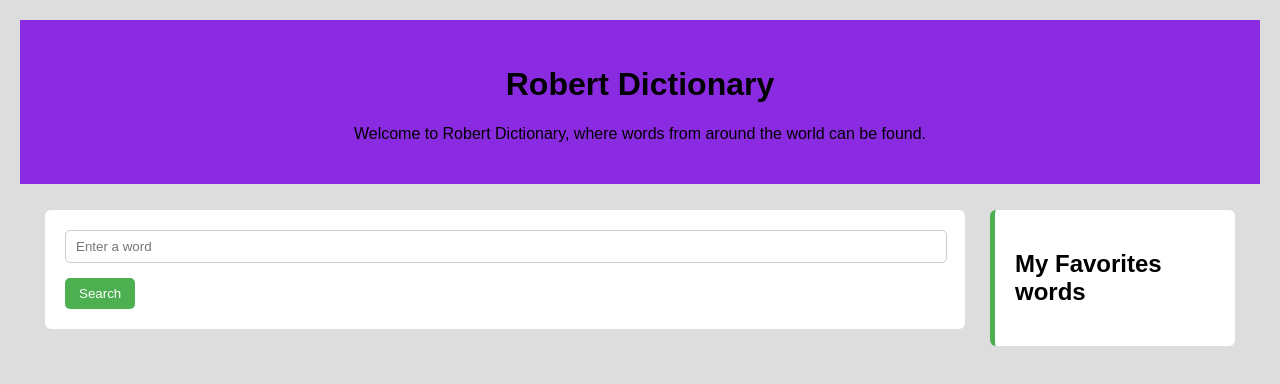
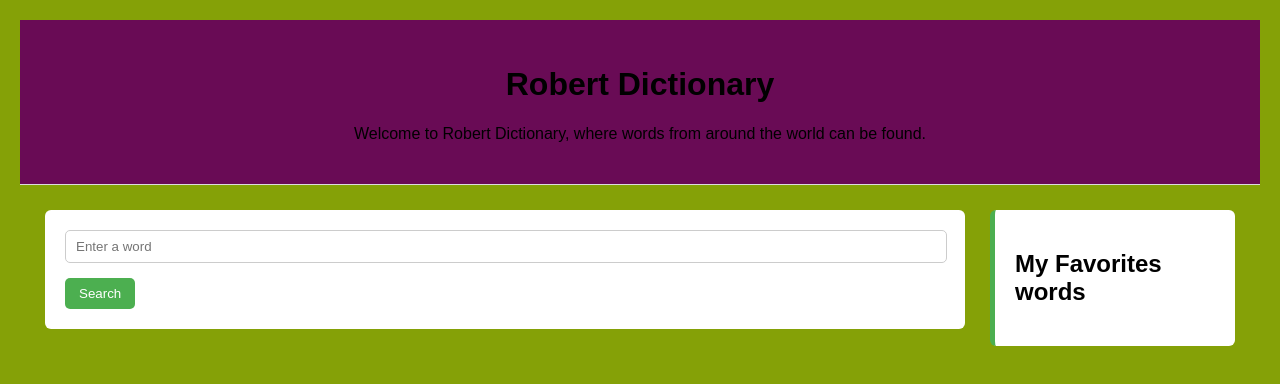
Before and after one commit to robert00-1/robert_dictionary, a plain HTML site: page index.html in a window 1280 px wide. Drawn offline with Linux system fonts and the light colour scheme.

Commit message:
addition of more style and screenshot on README.md

```diff
--- a/style.css
+++ b/style.css
@@ -1,12 +1,12 @@
 body {
     padding: 10px;
-    background: #ddd;
+    background: #85a107;
     font-family: Arial, sans-serif;
     margin: 10px;
 
 }
 header {
-    background-color: blueviolet;
+    background-color: rgb(105, 11, 85);
     padding: 25px;
     text-align: center;
     border-bottom: 1px solid #ddd;
@@ -14,7 +14,7 @@ header {
 
 }
 header:hover {
-    background: #38b33c;
+    background: #a07313;
     box-shadow: 0 5px 8px rgba(0,0,0,0.1);
 }
 .content {
```
Also changed, not shown: Screenshot from 2026-01-15 06-14-52.png (deleted), Screenshot from 2026-01-15 06-15-03.png (deleted), Screenshot from 2026-01-15 06-25-22.png (deleted), Screenshot from 2026-01-15 06-25-38.png (deleted), Screenshot from 2026-01-18 21-04-34.png (added), Screenshot from 2026-01-18 21-04-46.png (added), 1 other file.
